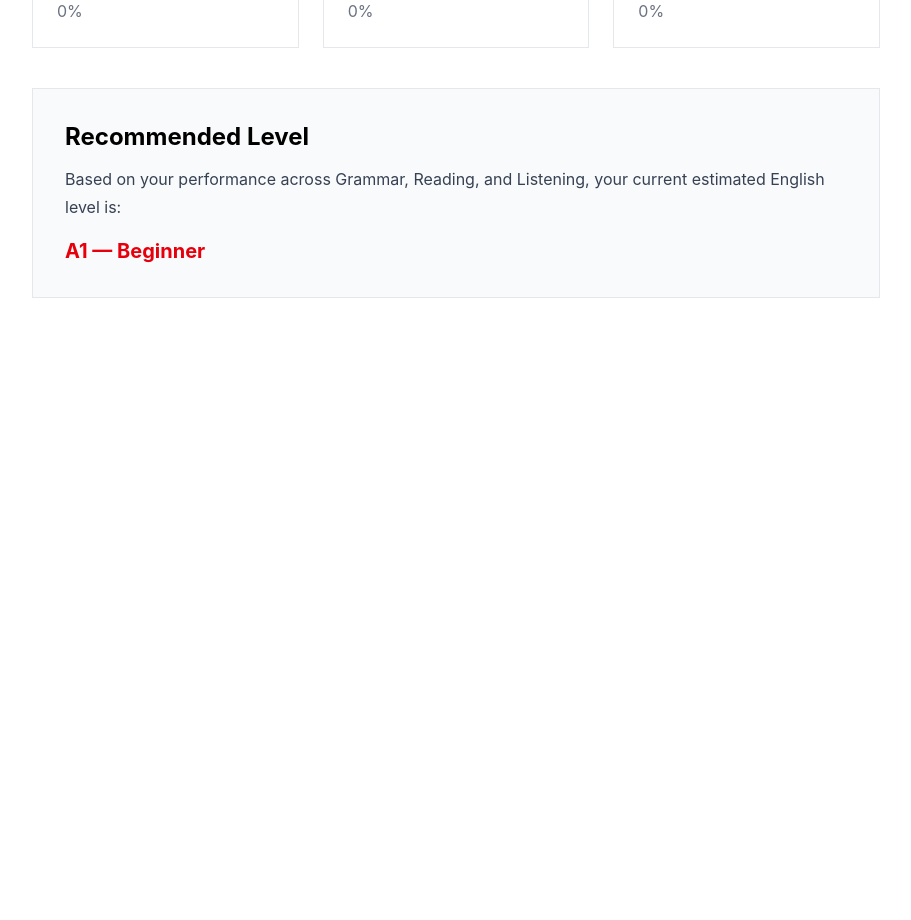
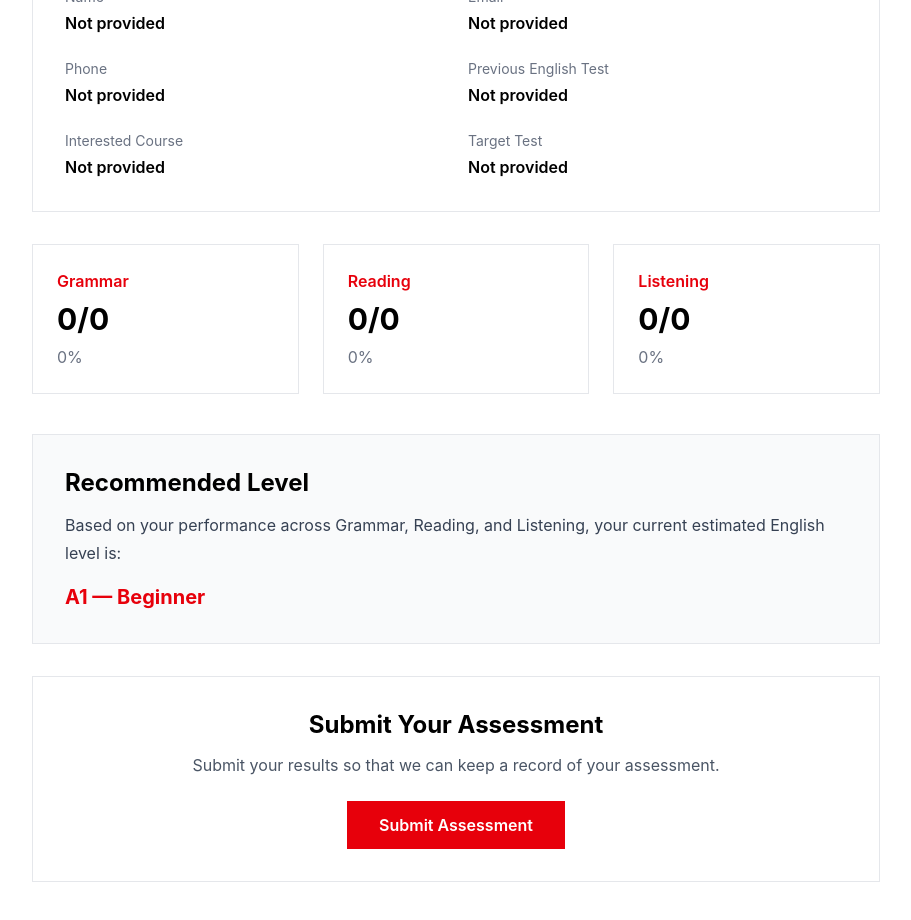
Before and after one commit to Kaveenaphys/english-placement-app, a React (Vite) app: page /results in a window 1280 px wide. Shown: the part 680-1600 px from the top of the page, without its empty margins (184-1095 px from the left). Before the commit the page ends 1026 px from the top, so only its background shows below. Built offline with nearby package versions, Linux system fonts and the light colour scheme.

Commit message:
Connect candidate information and results

```diff
--- a/src/pages/ResultsPage.tsx
+++ b/src/pages/ResultsPage.tsx
@@ -1,6 +1,14 @@
+import { useState } from "react";
 import Header from "../components/Header";
 
 function ResultsPage() {
+  const [submitted, setSubmitted] = useState(false);
+  const [submitting, setSubmitting] = useState(false);
+
+  // -------------------------
+  // Scores
+  // -------------------------
+
   const grammarScore = Number(
     sessionStorage.getItem("grammarScore") || 0
   );
@@ -25,6 +33,37 @@ function ResultsPage() {
     sessionStorage.getItem("listeningTotal") || 0
   );
 
+
+  // -------------------------
+  // Candidate information
+  // -------------------------
+
+  const candidateName =
+    sessionStorage.getItem("candidateName") || "";
+
+  const candidateEmail =
+    sessionStorage.getItem("candidateEmail") || "";
+
+  const candidatePhone =
+    sessionStorage.getItem("candidatePhone") || "";
+
+  const candidateCountryCode =
+    sessionStorage.getItem("candidateCountryCode") || "";
+
+  const previousEnglishTest =
+    sessionStorage.getItem("previousEnglishTest") || "";
+
+  const interestedCourse =
+    sessionStorage.getItem("interestedCourse") || "";
+
+  const targetTest =
+    sessionStorage.getItem("targetTest") || "";
+
+
+  // -------------------------
+  // Overall score
+  // -------------------------
+
   const totalScore =
     grammarScore +
     readingScore +
@@ -39,6 +78,11 @@ function ResultsPage() {
     totalQuestions > 0
       ? Math.round((totalScore / totalQuestions) * 100)
       : 0;
+
+
+  // -------------------------
+  // Level
+  // -------------------------
 
   function getLevel() {
     if (percentage >= 90) {
@@ -60,13 +104,139 @@ function ResultsPage() {
     return "A1 — Beginner";
   }
 
+
+  // -------------------------
+  // Submit results
+  // -------------------------
+
+  async function handleSubmit() {
+    if (submitting || submitted) {
+      return;
+    }
+
+    setSubmitting(true);
+
+    const formData = new URLSearchParams();
+
+    formData.append(
+      "form-name",
+      "assessment-results"
+    );
+
+    formData.append(
+      "candidateName",
+      candidateName
+    );
+
+    formData.append(
+      "candidateEmail",
+      candidateEmail
+    );
+
+    formData.append(
+      "candidatePhone",
+      candidatePhone
+    );
+
+    formData.append(
+      "candidateCountryCode",
+      candidateCountryCode
+    );
+
+    formData.append(
+      "previousEnglishTest",
+      previousEnglishTest
+    );
+
+    formData.append(
+      "interestedCourse",
+      interestedCourse
+    );
+
+    formData.append(
+      "targetTest",
+      targetTest
+    );
+
+    formData.append(
+      "grammarScore",
+      `${grammarScore}/${grammarTotal}`
+    );
+
+    formData.append(
+      "readingScore",
+      `${readingScore}/${readingTotal}`
+    );
+
+    formData.append(
+      "listeningScore",
+      `${listeningScore}/${listeningTotal}`
+    );
+
+    formData.append(
+      "totalScore",
+      `${totalScore}/${totalQuestions}`
+    );
+
+    formData.append(
+      "percentage",
+      `${percentage}%`
+    );
+
+    formData.append(
+      "recommendedLevel",
+      getLevel()
+    );
+
+    formData.append(
+      "submittedAt",
+      new Date().toISOString()
+    );
+
+    try {
+      const response = await fetch("/", {
+        method: "POST",
+        headers: {
+          "Content-Type":
+            "application/x-www-form-urlencoded",
+        },
+        body: formData.toString(),
+      });
+
+      if (!response.ok) {
+        throw new Error("Submission failed");
+      }
+
+      setSubmitted(true);
+
+    } catch (error) {
+
+      console.error(
+        "Assessment submission error:",
+        error
+      );
+
+      alert(
+        "We couldn't submit your assessment. Please try again."
+      );
+
+    } finally {
+
+      setSubmitting(false);
+
+    }
+  }
+
+
   return (
     <>
       <Header />
 
       <main className="max-w-4xl mx-auto py-12 px-6">
 
-        {/* Header */}
+        {/* =========================
+            Header
+        ========================= */}
 
         <div className="text-center mb-12">
 
@@ -85,7 +255,9 @@ function ResultsPage() {
         </div>
 
 
-        {/* Overall Result */}
+        {/* =========================
+            Overall Result
+        ========================= */}
 
         <div className="border border-gray-200 p-8 text-center mb-8">
 
@@ -104,7 +276,87 @@ function ResultsPage() {
         </div>
 
 
-        {/* Section Scores */}
+        {/* =========================
+            Candidate Information
+        ========================= */}
+
+        <div className="border border-gray-200 p-8 mb-8">
+
+          <h2 className="text-2xl font-bold text-black mb-6">
+            Candidate Information
+          </h2>
+
+          <div className="grid grid-cols-1 md:grid-cols-2 gap-6">
+
+            <div>
+              <p className="text-sm text-gray-500">
+                Name
+              </p>
+
+              <p className="font-semibold mt-1">
+                {candidateName || "Not provided"}
+              </p>
+            </div>
+
+            <div>
+              <p className="text-sm text-gray-500">
+                Email
+              </p>
+
+              <p className="font-semibold mt-1">
+                {candidateEmail || "Not provided"}
+              </p>
+            </div>
+
+            <div>
+              <p className="text-sm text-gray-500">
+                Phone
+              </p>
+
+              <p className="font-semibold mt-1">
+                {candidateCountryCode}{" "}
+                {candidatePhone || "Not provided"}
+              </p>
+            </div>
+
+            <div>
+              <p className="text-sm text-gray-500">
+                Previous English Test
+              </p>
+
+              <p className="font-semibold mt-1">
+                {previousEnglishTest || "Not provided"}
+              </p>
+            </div>
+
+            <div>
+              <p className="text-sm text-gray-500">
+                Interested Course
+              </p>
+
+              <p className="font-semibold mt-1">
+                {interestedCourse || "Not provided"}
+              </p>
+            </div>
+
+            <div>
+              <p className="text-sm text-gray-500">
+                Target Test
+              </p>
+
+              <p className="font-semibold mt-1">
+                {targetTest || "Not provided"}
+              </p>
+            </div>
+
+          </div>
+
+        </div>
+
+
+        {/* =========================
+            Section Scores
+        ========================= */}
 
         <div className="grid grid-cols-1 md:grid-cols-3 gap-6 mb-10">
 
@@ -182,9 +434,11 @@ function ResultsPage() {
         </div>
 
 
-        {/* Recommendation */}
+        {/* =========================
+            Recommendation
+        ========================= */}
 
-        <div className="border border-gray-200 bg-gray-50 p-8">
+        <div className="border border-gray-200 bg-gray-50 p-8 mb-8">
 
           <h2 className="text-2xl font-bold text-black">
             Recommended Level
@@ -202,6 +456,59 @@ function ResultsPage() {
 
         </div>
 
+
+        {/* =========================
+            Final Submission
+        ========================= */}
+
+        <div className="border border-gray-200 p-8 text-center">
+
+          {!submitted ? (
+            <>
+
+              <h2 className="text-2xl font-bold text-black">
+                Submit Your Assessment
+              </h2>
+
+              <p className="text-gray-600 mt-3 mb-6">
+                Submit your results so that we can keep
+                a record of your assessment.
+              </p>
+
+              <button
+                onClick={handleSubmit}
+                disabled={submitting}
+                className="bg-red-600 hover:bg-red-700
+                           disabled:bg-gray-300
+                           disabled:cursor-not-allowed
+                           text-white px-8 py-3
+                           font-semibold"
+              >
+                {submitting
+                  ? "Submitting..."
+                  : "Submit Assessment"}
+              </button>
+
+            </>
+          ) : (
+
+            <>
+
+              <h2 className="text-2xl font-bold text-black">
+                Assessment Submitted
+              </h2>
+
+              <p className="text-gray-600 mt-3">
+                Thank you. Your assessment has been
+                successfully submitted.
+              </p>
+
+            </>
+
+          )}
+
+        </div>
+
       </main>
     </>
   );
```
Also changed, not shown: src/pages/CandidatePage.tsx (+16 -5 lines).
